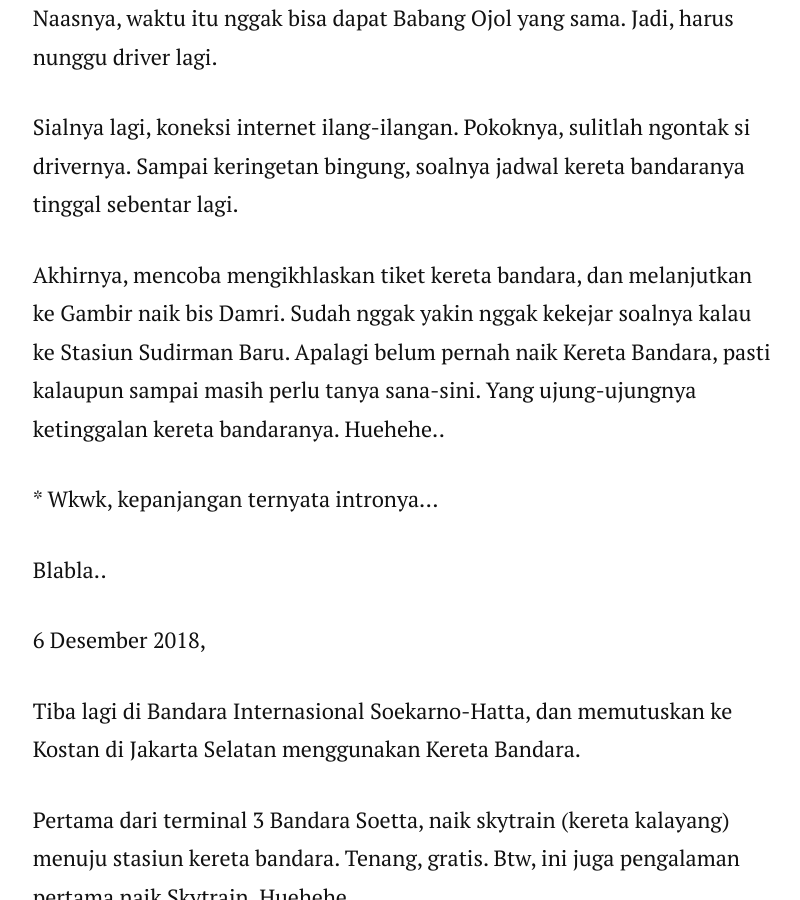
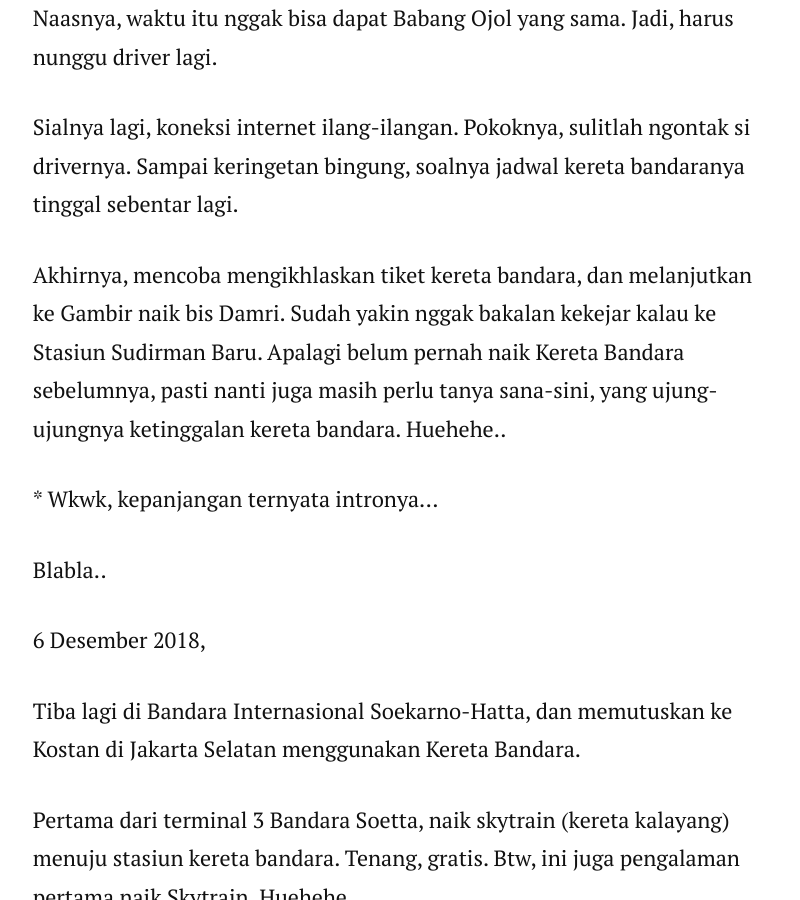
Before and after one commit to rifkifau/rifkifau.github.io, a Jekyll site: the page built from _posts/2019-01-06-mencoba-skytrain-kereta-bandara-soekarno-hatta.markdown, in a window 1280 px wide and 900 px high, scrolled down 1527 px. Shown: the whole window, without its empty margins (236-1036 px from the left). Built offline with Jekyll 4.4.1, drawn with Linux system fonts in a browser that asks for light colours; nearby versions of some CDN libraries; comment, search, counter and statistics services are not loaded.

Commit message:
Update 2019-01-06-mencoba-skytrain-kereta-bandara-soekarno-hatta.markdown

```diff
--- a/_posts/2019-01-06-mencoba-skytrain-kereta-bandara-soekarno-hatta.markdown
+++ b/_posts/2019-01-06-mencoba-skytrain-kereta-bandara-soekarno-hatta.markdown
@@ -26,7 +26,7 @@ Akhirnya minta turun sebelum sampai di Gambir, dan pesan ojol lagi. Naasnya, wak
 Sialnya lagi, koneksi internet ilang-ilangan. Pokoknya, sulitlah ngontak si drivernya. Sampai keringetan bingung, soalnya jadwal kereta bandaranya tinggal sebentar lagi.
 </p>
 <p>
-Akhirnya, mencoba mengikhlaskan tiket kereta bandara, dan melanjutkan ke Gambir naik bis Damri. Sudah nggak yakin nggak kekejar soalnya kalau ke Stasiun Sudirman Baru. Apalagi belum pernah naik Kereta Bandara, pasti kalaupun sampai masih perlu tanya sana-sini. Yang ujung-ujungnya ketinggalan kereta bandaranya. Huehehe..
+Akhirnya, mencoba mengikhlaskan tiket kereta bandara, dan melanjutkan ke Gambir naik bis Damri. Sudah yakin nggak bakalan kekejar kalau ke Stasiun Sudirman Baru. Apalagi belum pernah naik Kereta Bandara sebelumnya, pasti nanti juga masih perlu tanya sana-sini, yang ujung-ujungnya ketinggalan kereta bandara. Huehehe..
 </p>
 <p>
 * Wkwk, kepanjangan ternyata intronya…
```
